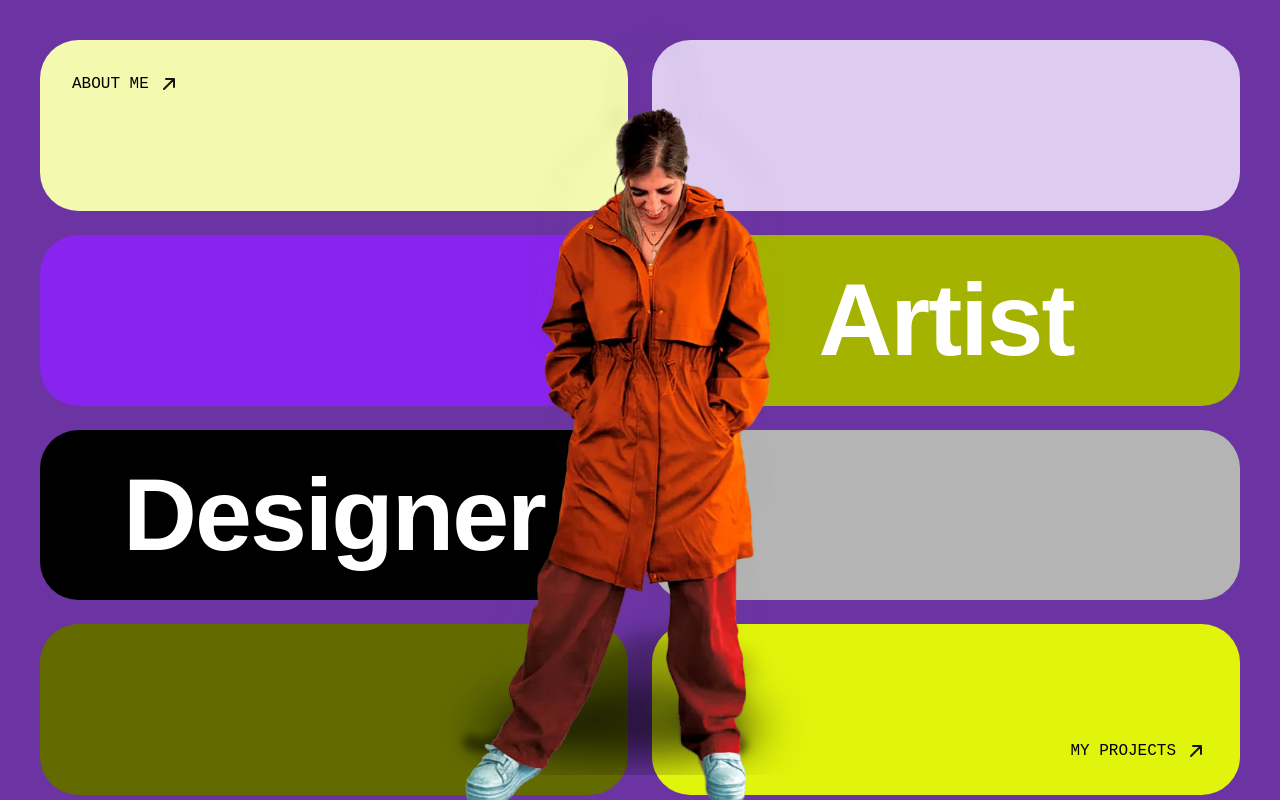
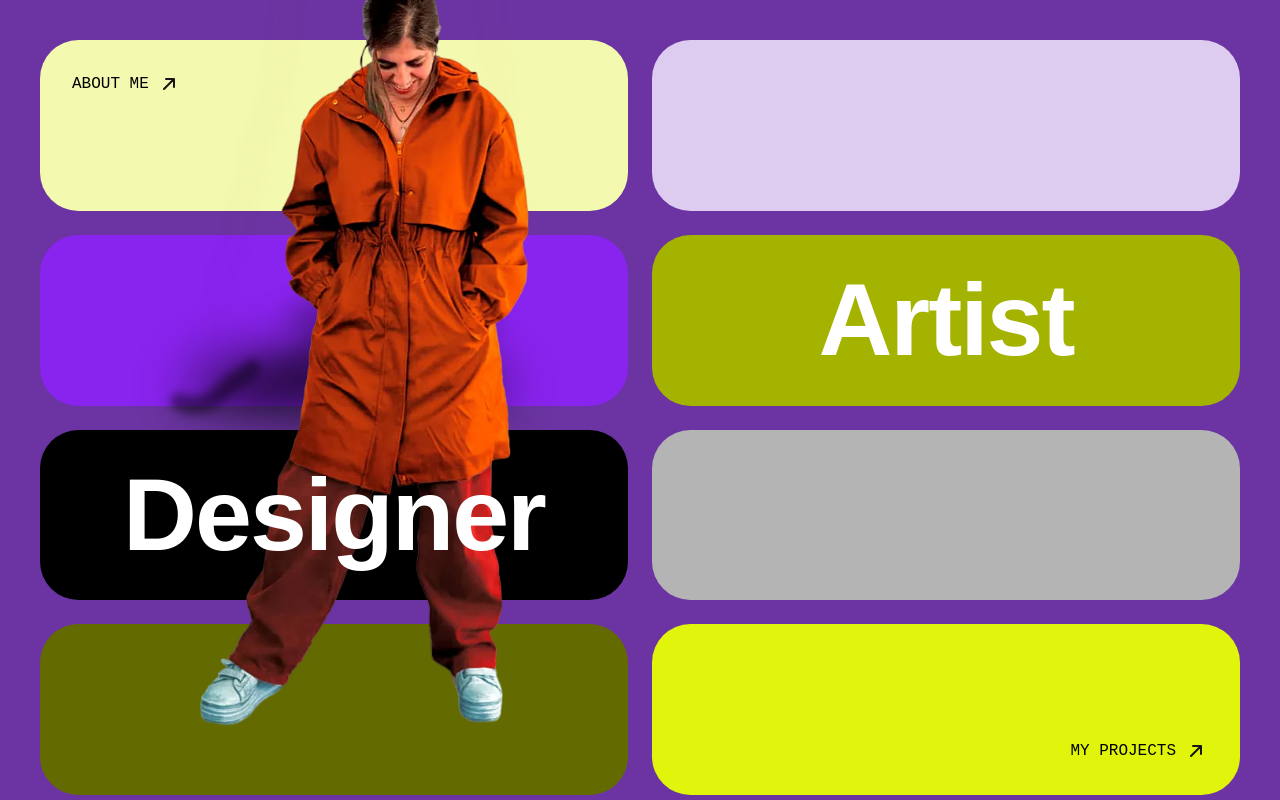
Before and after one commit to mamzlt88/portafolio, a React (Vite) app: page / in a window 1280 px wide. Built offline with nearby package versions, Linux system fonts and the light colour scheme.

Commit message:
feat(landing): center model, prevent cropping, and add entrance animation

```diff
--- a/src/components/sections/Landing.tsx
+++ b/src/components/sections/Landing.tsx
@@ -1,4 +1,4 @@
-import React from "react";
+import React, { useEffect, useState } from "react";
 import imgSombra1 from "figma:asset/1cbc4e6eb83416656dd6543f41c9cece5a3314fe.png";
 import imgMmColorOrange from "figma:asset/717c32ec589970e1b541c572864d2fa741828374.png";
 
@@ -8,6 +8,11 @@ interface LandingProps {
 }
 
 export default function Landing({ onAbout, onProjects }: LandingProps) {
+  const [mounted, setMounted] = useState(false);
+  useEffect(() => {
+    const t = requestAnimationFrame(() => setMounted(true));
+    return () => cancelAnimationFrame(t);
+  }, []);
   return (
     <div className="bg-[#6b34a2] w-full p-[clamp(16px,4vw,40px)]" data-name="Landing">
       {/* Stage keeps a constant aspect so tiles scale with width */}
@@ -84,18 +89,20 @@ export default function Landing({ onAbout, onProjects }: LandingProps) {
         </div>
 
         {/* Center shadow & model inside the stage so they scale with it */}
-        <div className="absolute inset-0" aria-hidden>
+        <div className="absolute inset-0 overflow-visible" aria-hidden>
+          {/* Shadow centered */}
           <div
-            className="absolute left-1/2 -translate-x-1/2"
-            style={{ bottom: '2.6%', width: '40%', height: '100%' }}
+            className="absolute left-1/2 top-1/2 -translate-x-1/2 -translate-y-1/2 md:-translate-y-[46%] transition-all duration-700 ease-out"
+            style={{ width: '45%', aspectRatio: '658 / 1067', opacity: mounted ? 1 : 0, transform: `translate(-50%, ${mounted ? '-50%' : '-40%'})` }}
           >
-            <img alt="" className="absolute inset-0 max-w-none mix-blend-multiply object-cover pointer-events-none size-full" src={imgSombra1} />
+            <img alt="" className="absolute inset-0 max-w-none mix-blend-multiply object-contain pointer-events-none size-full" src={imgSombra1} />
           </div>
+          {/* Model centered */}
           <div
-            className="absolute left-1/2 -translate-x-1/2 pointer-events-none select-none"
-            style={{ top: '5.5%', width: '39%', height: '100%' }}
+            className="absolute left-1/2 top-1/2 -translate-x-1/2 pointer-events-none select-none transition-all duration-700 ease-out"
+            style={{ width: '42%', aspectRatio: '640 / 1038', transform: `translate(-50%, ${mounted ? '-58%' : '-48%'})`, opacity: mounted ? 1 : 0 }}
           >
-            <img alt="" className="absolute inset-0 max-w-none object-cover pointer-events-none size-full" src={imgMmColorOrange} />
+            <img alt="" className="absolute inset-0 max-w-none object-contain pointer-events-none size-full" src={imgMmColorOrange} />
           </div>
         </div>
       </div>
```
